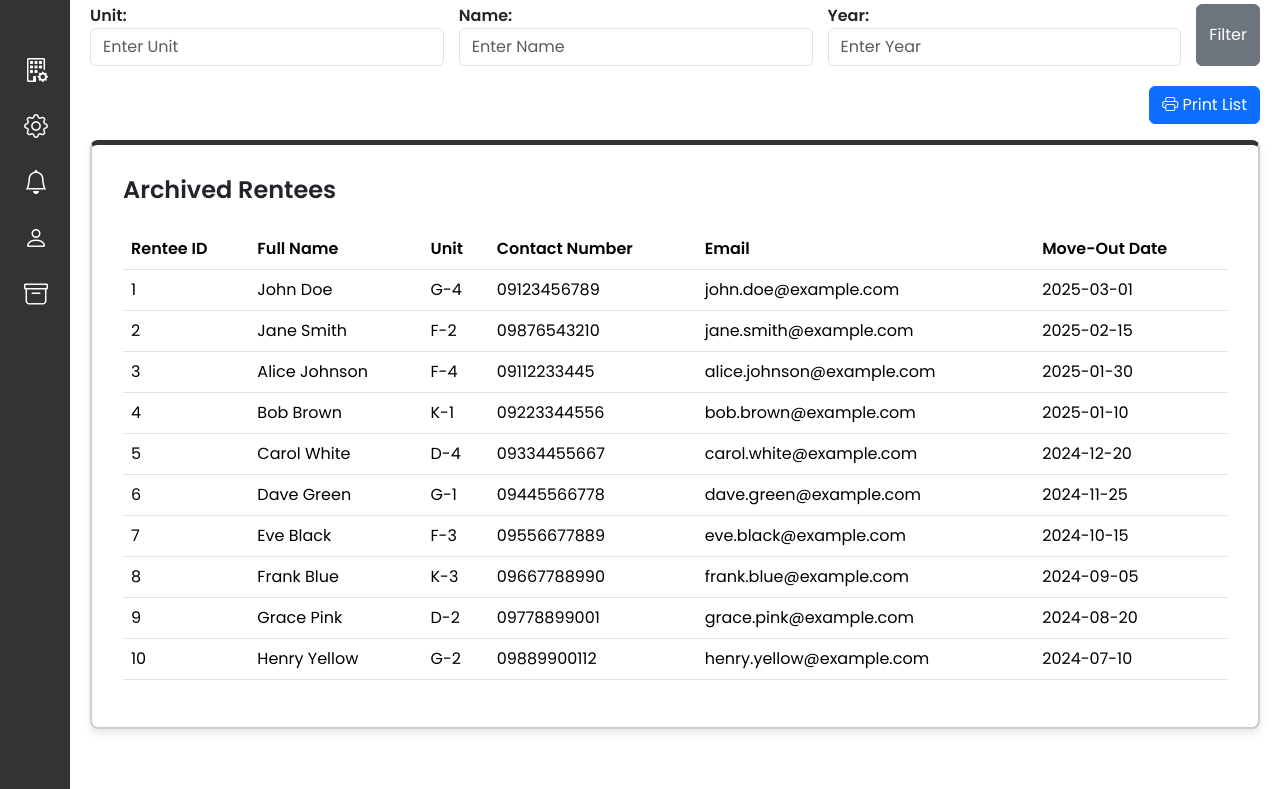
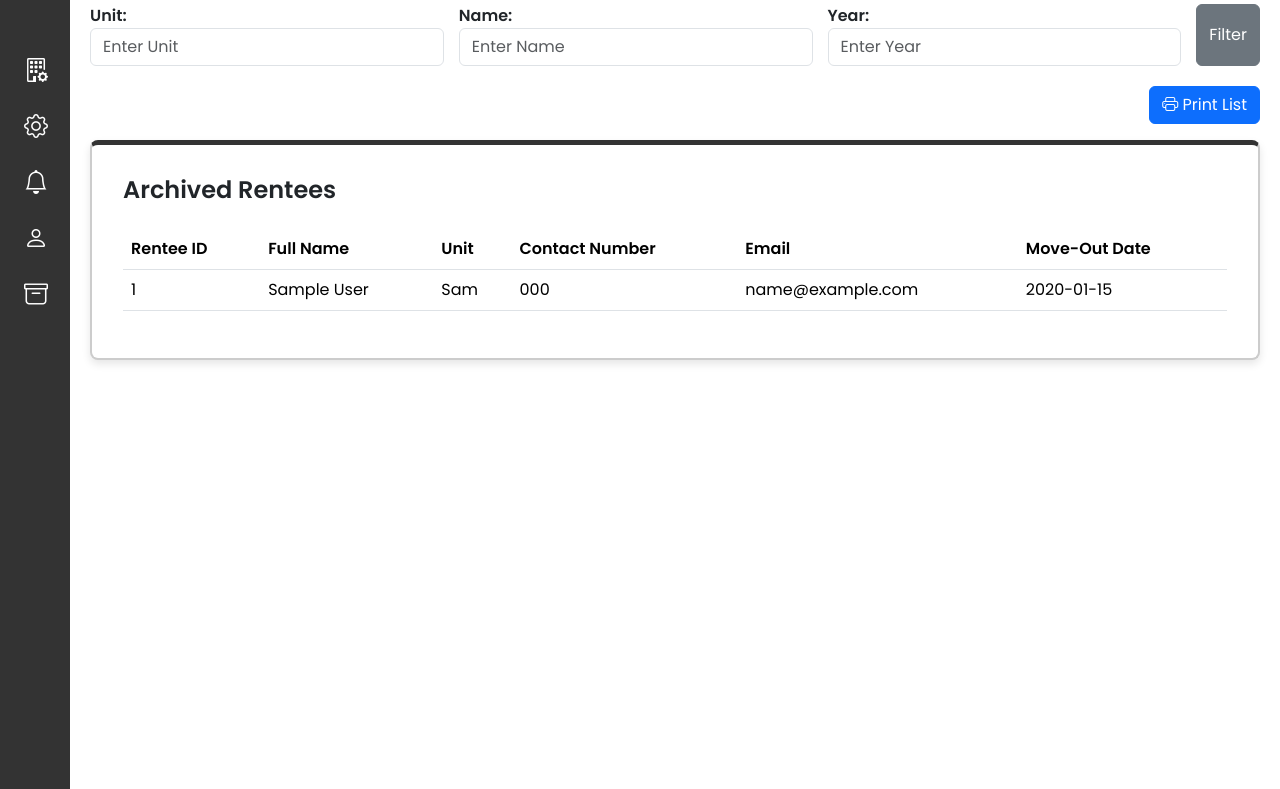
Before and after one commit to Ririin-28/RentAp, a PHP site: page /manager/manager_archive.php in a window 1280 px wide. Shown: the part 106-895 px from the top of the page. Run offline with PHP 8.4, Linux system fonts and the light colour scheme; the visitor is signed in with stand-in values (Sample User, id 1); tables that the repository leaves empty hold one stand-in row (values such as "Sample post"); some libraries are stand-ins or nearby versions.

Commit message:
Updated Display Tables

```diff
--- a/manager/manager_archive.php
+++ b/manager/manager_archive.php
@@ -1,3 +1,14 @@
+<?php
+session_start();
+include '../db_connection.php';
+
+if (!isset($_SESSION['m_name'])) {
+    header("Location: ../manager/manager_login.php");
+    exit();
+}
+
+?>
+
 <!DOCTYPE html>
 <html lang="en">
 
@@ -111,86 +122,37 @@
                                     </tr>
                                 </thead>
                                 <tbody>
-                                    <tr>
-                                        <td>1</td>
-                                        <td>John Doe</td>
-                                        <td> G-4</td> <!-- Updated format -->
-                                        <td>09123456789</td>
-                                        <td>john.doe@example.com</td>
-                                        <td>2025-03-01</td>
-                                    </tr>
-                                    <tr>
-                                        <td>2</td>
-                                        <td>Jane Smith</td>
-                                        <td> F-2</td> <!-- Updated format -->
-                                        <td>09876543210</td>
-                                        <td>jane.smith@example.com</td>
-                                        <td>2025-02-15</td>
-                                    </tr>
-                                    <tr>
-                                        <td>3</td>
-                                        <td>Alice Johnson</td>
-                                        <td> F-4</td> <!-- Updated format -->
-                                        <td>09112233445</td>
-                                        <td>alice.johnson@example.com</td>
-                                        <td>2025-01-30</td>
-                                    </tr>
-                                    <tr>
-                                        <td>4</td>
-                                        <td>Bob Brown</td>
-                                        <td> K-1</td> <!-- Updated format -->
-                                        <td>09223344556</td>
-                                        <td>bob.brown@example.com</td>
-                                        <td>2025-01-10</td>
-                                    </tr>
-                                    <tr>
-                                        <td>5</td>
-                                        <td>Carol White</td>
-                                        <td> D-4</td> <!-- Updated format -->
-                                        <td>09334455667</td>
-                                        <td>carol.white@example.com</td>
-                                        <td>2024-12-20</td>
-                                    </tr>
-                                    <tr>
-                                        <td>6</td>
-                                        <td>Dave Green</td>
-                                        <td> G-1</td> <!-- Updated format -->
-                                        <td>09445566778</td>
-                                        <td>dave.green@example.com</td>
-                                        <td>2024-11-25</td>
-                                    </tr>
-                                    <tr>
-                                        <td>7</td>
-                                        <td>Eve Black</td>
-                                        <td> F-3</td> <!-- Updated format -->
-                                        <td>09556677889</td>
-                                        <td>eve.black@example.com</td>
-                                        <td>2024-10-15</td>
-                                    </tr>
-                                    <tr>
-                                        <td>8</td>
-                                        <td>Frank Blue</td>
-                                        <td> K-3</td> <!-- Updated format -->
-                                        <td>09667788990</td>
-                                        <td>frank.blue@example.com</td>
-                                        <td>2024-09-05</td>
-                                    </tr>
-                                    <tr>
-                                        <td>9</td>
-                                        <td>Grace Pink</td>
-                                        <td> D-2</td> <!-- Updated format -->
-                                        <td>09778899001</td>
-                                        <td>grace.pink@example.com</td>
-                                        <td>2024-08-20</td>
-                                    </tr>
-                                    <tr>
-                                        <td>10</td>
-                                        <td>Henry Yellow</td>
-                                        <td> G-2</td> <!-- Updated format -->
-                                        <td>09889900112</td>
-                                        <td>henry.yellow@example.com</td>
-                                        <td>2024-07-10</td>
-                                    </tr>
+                                    <?php
+                                    // Database connection
+                                    $conn = new mysqli("localhost", "root", "", "RentAp");
+
+                                    // Check connection
+                                    if ($conn->connect_error) {
+                                        die("Connection failed: " . $conn->connect_error);
+                                    }
+
+                                    // Fetch data from Rentee_Archive table
+                                    $sql = "SELECT rentee_id, CONCAT(first_name, ' ', last_name) AS full_name, unit, contact_number, email, move_out_date FROM Rentee_Archive";
+                                    $result = $conn->query($sql);
+
+                                    if ($result->num_rows > 0) {
+                                        // Output data for each row
+                                        while ($row = $result->fetch_assoc()) {
+                                            echo "<tr>
+                                                    <td>{$row['rentee_id']}</td>
+                                                    <td>{$row['full_name']}</td>
+                                                    <td>{$row['unit']}</td>
+                                                    <td>{$row['contact_number']}</td>
+                                                    <td>{$row['email']}</td>
+                                                    <td>{$row['move_out_date']}</td>
+                                                  </tr>";
+                                        }
+                                    } else {
+                                        echo "<tr><td colspan='6' class='text-center'>No records found</td></tr>";
+                                    }
+
+                                    $conn->close();
+                                    ?>
                                 </tbody>
                             </table>
                         </div>
```
Also changed, not shown: manager/manager_maintenance_duration.php (+28 -37 lines), manager/manager_rentee_profile.php (+28 -35 lines), manager/manager_requests.php (+47 -50 lines).
